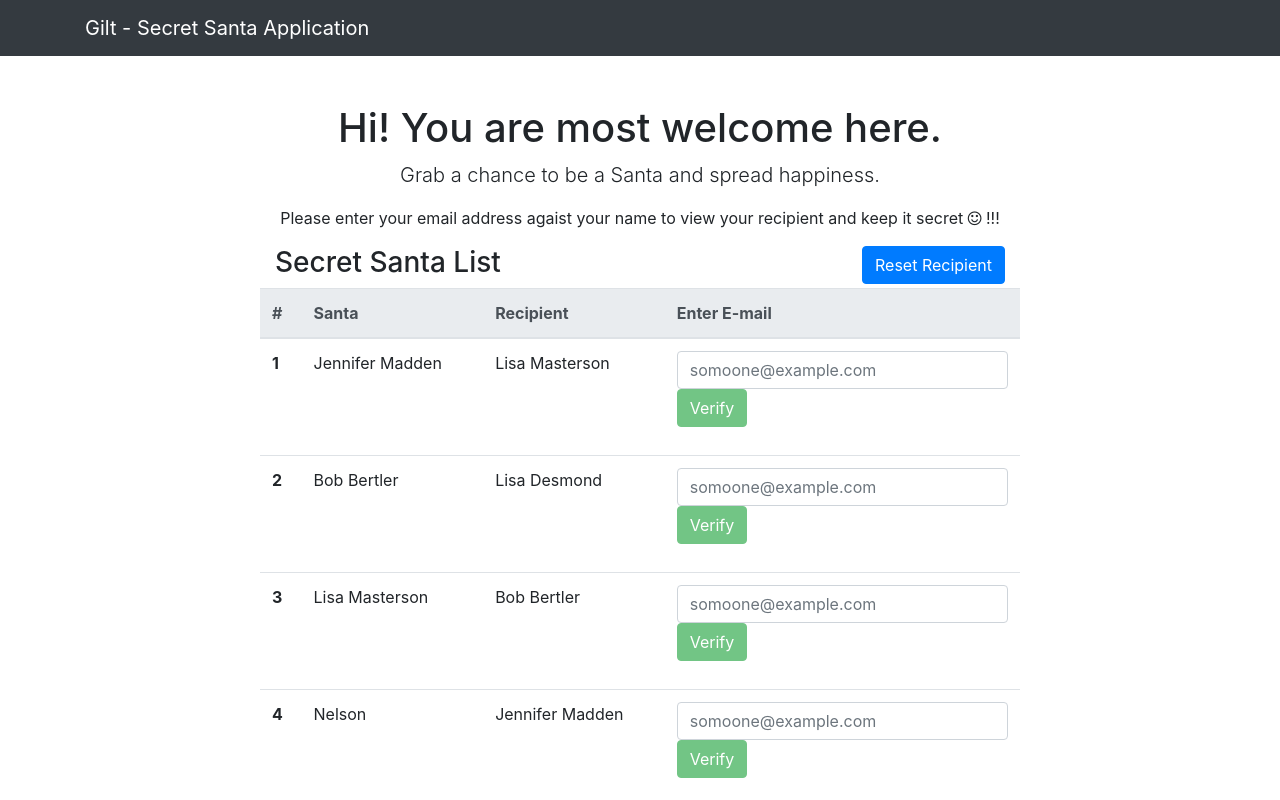
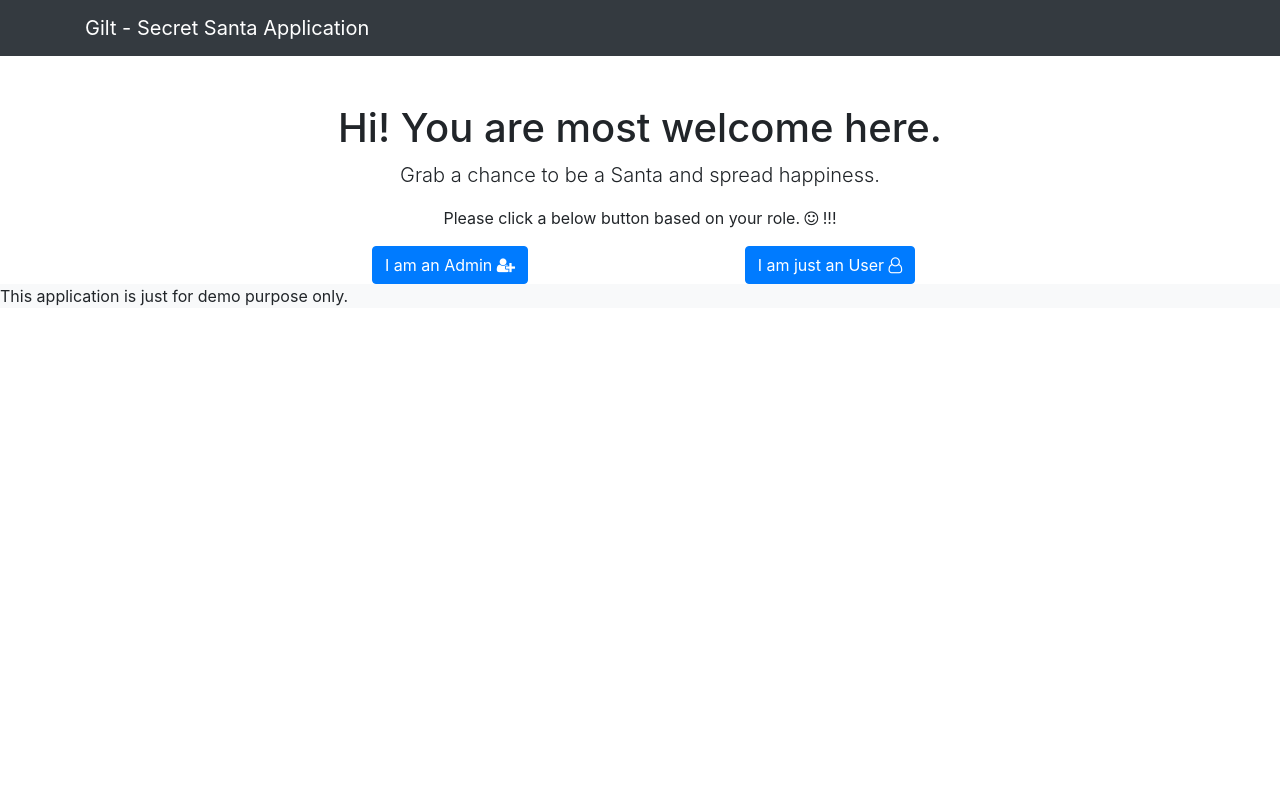
Before and after one commit to suraj5789/gilt-secret-santa, an Angular app: page /home in a window 1280 px wide. Shown: the top 800 px of the page. Built offline with nearby package versions, Linux system fonts and the light colour scheme.

Commit message:
set admin and user role based access.

```diff
--- a/src/app/app.module.ts
+++ b/src/app/app.module.ts
@@ -12,9 +12,9 @@ import { AppRoutingModule } from "./app.routing";
 import { SantaListComponent,
 HeaderComponent,
 FooterComponent,
-ValidateEmailComponent  } from './components';
+ValidateEmailComponent,
+HomeComponent  } from './components';
 import { DataService } from './services/data.service';
-
 
 
 @NgModule({
@@ -24,6 +24,7 @@ import { DataService } from './services/data.service';
     HeaderComponent,
     FooterComponent,
     ValidateEmailComponent,
+    HomeComponent,
   ],
   imports: [
     BrowserModule,
--- a/src/app/app.routing.ts
+++ b/src/app/app.routing.ts
@@ -1,19 +1,31 @@
 import { NgModule } from "@angular/core";
 import { RouterModule } from "@angular/router";
-import { SantaListComponent } from './components';
+import { SantaListComponent, HomeComponent } from './components';
 
 @NgModule({
     exports: [RouterModule],
     imports: [
         RouterModule.forRoot([
             {
-                component: SantaListComponent,
+                component: HomeComponent,
                 path: "home"
             },
             {
                 component: SantaListComponent,
-                path: "**"
-            }])
+                path: "santa-user",
+                data : {role : 'user'}
+            },
+            {
+                component: SantaListComponent,
+                path: "santa-admin",
+                data : {role : 'admin'}
+            },
+            {
+                path: '',
+                redirectTo: '/home',
+                pathMatch: 'full'
+            },
+            { path: '**', redirectTo: '/home', }])
     ]
 })
 export class AppRoutingModule { }
--- /dev/null
+++ b/src/app/components/home/home.component.html
@@ -0,0 +1,14 @@
+<div class="row">
+  <div class="col-sm-12 text-center">
+  <p>Please click a below button based on your role.  <i class="fa fa-smile-o"></i> !!! </p>
+  </div>
+</div>
+<div class="row">
+  <div class="col-sm-6 text-center">
+     <a class="btn btn-primary" [routerLink]="['/santa-admin']" routerLinkActive="active">I am an Admin <i class="fa fa-user-plus"></i></a>
+
+  </div>
+  <div class="col-sm-6 text-center">
+    <a class="btn btn-primary" [routerLink]="['/santa-user']" routerLinkActive="active">I am just an User <i class="fa fa-user-o"></i></a>
+  </div>
+</div>
--- /dev/null
+++ b/src/app/components/home/home.component.ts
@@ -0,0 +1,15 @@
+import { Component, OnInit } from '@angular/core';
+
+@Component({
+  selector: 'app-home',
+  templateUrl: './home.component.html',
+  styleUrls: ['./home.component.css']
+})
+export class HomeComponent implements OnInit {
+
+  constructor() { }
+
+  ngOnInit() {
+  }
+
+}
--- a/src/app/components/index.ts
+++ b/src/app/components/index.ts
@@ -3,3 +3,4 @@ export * from './footer/footer.component';
 export * from './header/header.component';
 export * from './santa-list/santa-list.component';
 export * from './validate-email/validate-email.component';
+export * from './home/home.component';
--- a/src/app/components/santa-list/santa-list.component.html
+++ b/src/app/components/santa-list/santa-list.component.html
@@ -1,7 +1,7 @@
 
 <div class="row">
   <div class="col-sm-12 text-center">
-  <p>Please enter your email address agaist your name to view your recipient and keep it secret  <i class="fa fa-smile-o"></i> !!! </p>
+  <p>Please enter your email address against your name to view your recipient and keep it secret  <i class="fa fa-smile-o"></i> !!! </p>
   </div>
 </div>
 <div class="row">
@@ -9,7 +9,7 @@
   <h3>Secret Santa List</h3>
   </div>
   <div class="col-sm-6">
-  <button class="btn btn-primary float-right" (click)="updateRecipients()">Reset Recipient</button>
+  <button *ngIf="isAdmin" class="btn btn-primary float-right" (click)="updateRecipients()">Reset Recipient</button>
   </div>
 </div>
 <div class="row">
@@ -18,16 +18,16 @@
     <tr>
       <th scope="col">#</th>
       <th scope="col">Santa</th>
-      <th scope="col">Recipient</th>
-      <th scope="col">Enter E-mail</th>
+      <th scope="col" *ngIf="isAdmin">Recipient</th>
+      <th scope="col" *ngIf="!isAdmin">Enter E-mail</th>
     </tr>
   </thead>
   <tbody>
     <tr *ngFor="let santRecp of santaWithRecipients; let i = index;">
       <th scope="row">{{i+1}}</th>
       <td>{{santRecp.santa.name.first + ' ' + santRecp.santa.name.last}}</td>
-       <td>{{santRecp.recipient.name.first + ' ' + santRecp.recipient.name.last}}</td>
-      <td>
+       <td *ngIf="isAdmin">{{santRecp.recipient.name.first + ' ' + santRecp.recipient.name.last}}</td>
+      <td *ngIf="!isAdmin">
         <app-validate-email [user]="santRecp"></app-validate-email>
       </td>
   </tr>
--- a/src/app/components/santa-list/santa-list.component.ts
+++ b/src/app/components/santa-list/santa-list.component.ts
@@ -1,6 +1,7 @@
 import { Component, OnInit } from '@angular/core';
 import { DataService } from '../../services/data.service';
 import { User } from '../../models/user.model';
+import { ActivatedRoute }    from '@angular/router';
 
 @Component({
     selector: 'gilt-santa-list',
@@ -10,8 +11,9 @@ import { User } from '../../models/user.model';
 export class SantaListComponent implements OnInit {
 
     public users: User[];
+    public isAdmin:boolean;
     public santaWithRecipients: any;
-    constructor(private dataService: DataService) {
+    constructor(private dataService: DataService, private route: ActivatedRoute) {
     }
 
     /**
@@ -19,15 +21,20 @@ export class SantaListComponent implements OnInit {
      * using to set users data
      */
     public ngOnInit(): void {
+        const role = this.route.snapshot.data['role'];
+        this.isAdmin = role ? role === 'admin' : false;
         this.users = this.dataService.getUsers();
         if (!this.users) {
             this.dataService.loadUsers().subscribe((data) => {
                 this.users = data.users;
-                this.dataService.setUsers(data);
+                this.dataService.setUsers(this.users);
                 this.updateRecipients();
                 console.log(this.santaWithRecipients);
             });
+        } else {
+            this.updateRecipients();
         }
+
     }
 
     public updateRecipients() {
--- a/src/app/services/data.service.ts
+++ b/src/app/services/data.service.ts
@@ -10,7 +10,7 @@ import { User } from '../models/user.model';
 export class DataService {
 
   public dataLoaded;
-  private users;
+  private users: User[];
   private jsonPath: string = './assets/users.json';
   constructor(private http: HttpClient) {}
 
@@ -24,7 +24,7 @@ export class DataService {
     /**
      * set all the users in a list once available
      */
-    public setUsers(users: User): void {
+    public setUsers(users: User[]): void {
         this.users = users;
     }
 
```
Also changed, not shown: src/app/components/home/home.component.css (added), 1 other file (tests, documents, lock files or other folders).
